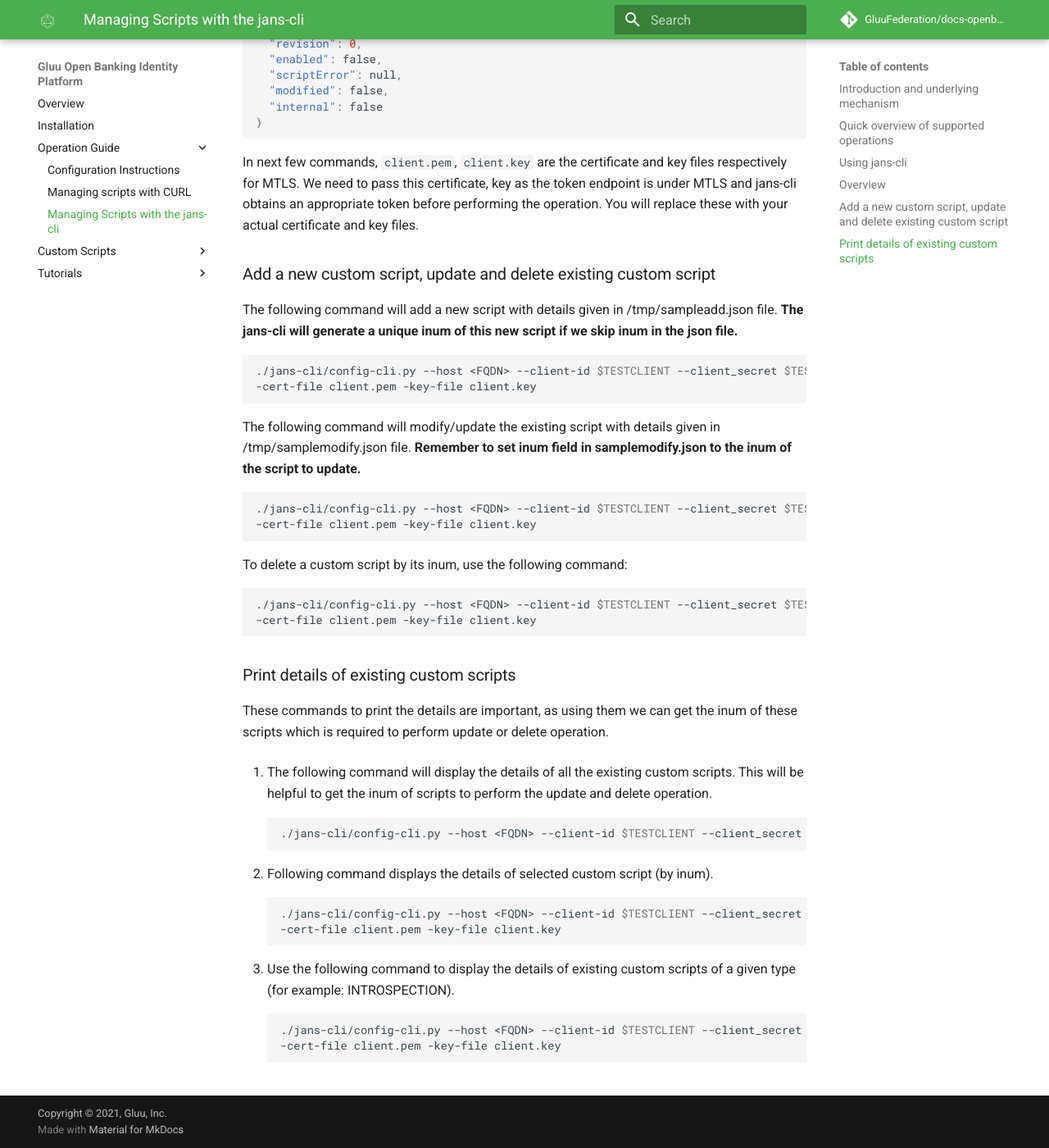
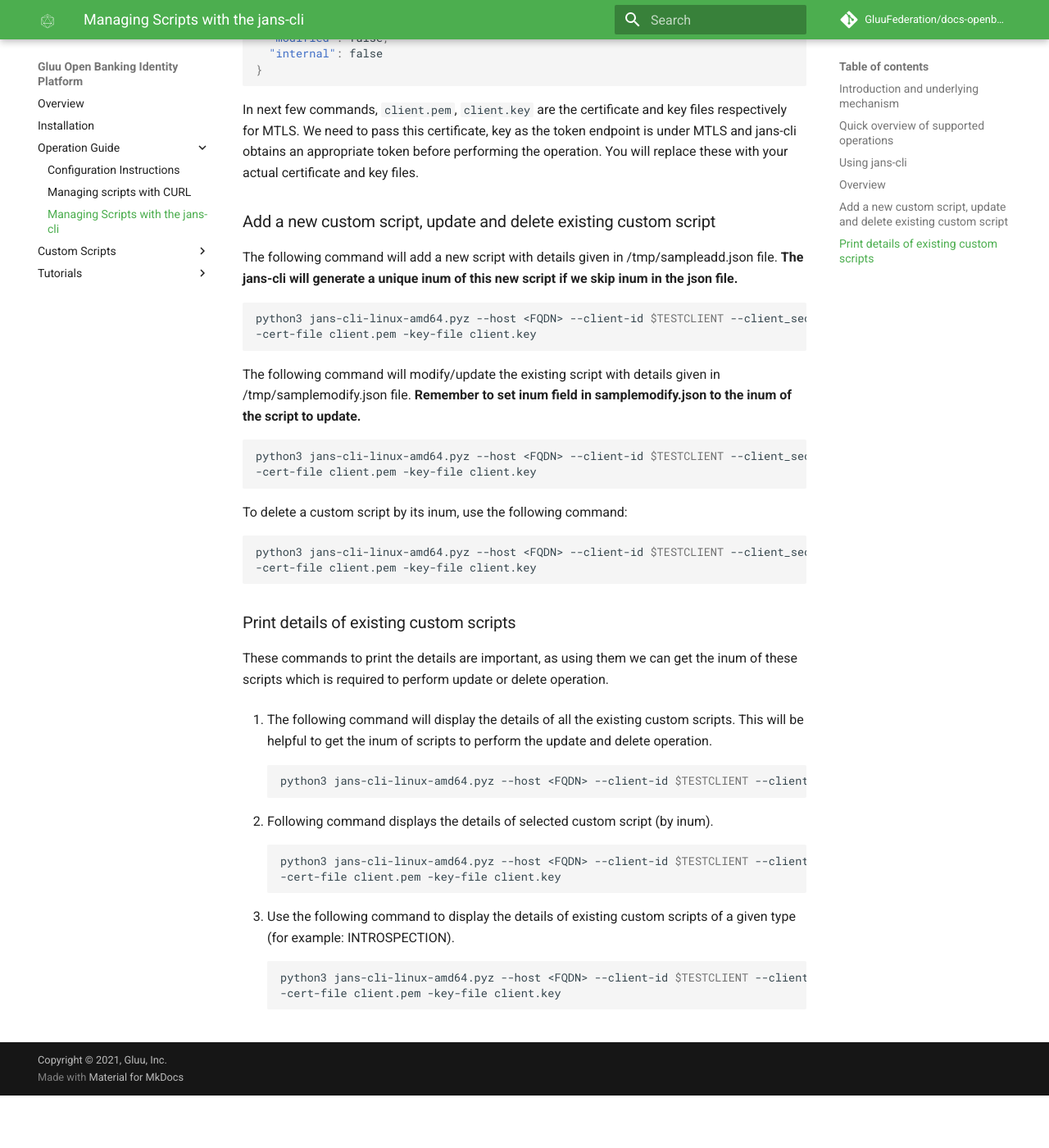
Before and after one commit to GluuFederation/docs-openbanking-prod, an MkDocs documentation site: the page built from docs/source/jans-cli.md, in a window 1280 px wide and 1400 px high, scrolled down 2588 px. Shown: the whole window at 82% size. Built offline with MkDocs 1.6.1 and Material for MkDocs 9.7.7, drawn with Linux system fonts in a browser that asks for light colours; comment, search, counter and statistics services are not loaded; after the commit the page ends 3924 px from its top, so only the background shows below that; some of the changed text lies outside the part shown.

````diff
--- a/docs/source/jans-cli.md
+++ b/docs/source/jans-cli.md
@@ -18,11 +18,7 @@ Jans-cli supports the following six operations on custom scripts:
 
 === "Cloud Native"
 
-    1.  Clone the [`jans-cli`](https://github.com/JanssenProject/jans-cli/) repo
-
-        ```
-        git clone https://github.com/JanssenProject/jans-cli.git
-        ```
+    1. Download [`jans-cli.pyz`](https://github.com/JanssenProject/jans-cli/releases). This package can be built [manually](https://github.com/JanssenProject/jans-cli#build-jans-clipyz-manually).
 
     1.  Get a client and its associated password. Here, we will use the client id and secret created for config-api.
 
@@ -34,7 +30,7 @@ Jans-cli supports the following six operations on custom scripts:
     1.  Run the jans-cli in interactive mode and try it out:
 
         ```bash
-        ./jans-cli/config-cli.py --host <FQDN> --client-id $TESTCLIENT --client_secret $TESTCLIENTSECRET --cert-file client.pem --key-file client.key
+        python3 jans-cli-linux-amd64.pyz --host <FQDN> --client-id $TESTCLIENT --client_secret $TESTCLIENTSECRET --cert-file client.pem --key-file client.key
         ```
 
 === "VM"
@@ -46,7 +42,7 @@ Jans-cli supports the following six operations on custom scripts:
 The post-config-scripts and put-config-scripts require various details about the scripts. The following command gives the basic schema of the custom scripts to pass to these operations.
 
 ```bash
-./jans-cli/config-cli.py --host <FQDN> --client-id $TESTCLIENT --client_secret $TESTCLIENTSECRET --schema /components/schemas/CustomScript
+python3 jans-cli-linux-amd64.pyz --host <FQDN> --client-id $TESTCLIENT --client_secret $TESTCLIENTSECRET --schema /components/schemas/CustomScript
 ```
 
 The output of the above command will be similar as:
@@ -119,21 +115,21 @@ In next few commands, `client.pem`, `client.key` are the certificate and key fil
 The following command will add a new script with details given in /tmp/sampleadd.json file. __The jans-cli will generate a unique inum of this new script if we skip inum in the json file.__
 
 ```bash
-./jans-cli/config-cli.py --host <FQDN> --client-id $TESTCLIENT --client_secret $TESTCLIENTSECRET --operation-id post-config-scripts --data /tmp/sampleadd.json \
+python3 jans-cli-linux-amd64.pyz --host <FQDN> --client-id $TESTCLIENT --client_secret $TESTCLIENTSECRET --operation-id post-config-scripts --data /tmp/sampleadd.json \
 -cert-file client.pem -key-file client.key
 ```
 
 The following command will modify/update the existing script with details given in /tmp/samplemodify.json file. __Remember to set inum field in samplemodify.json to the inum of the script to update.__
 
 ```bash
-./jans-cli/config-cli.py --host <FQDN> --client-id $TESTCLIENT --client_secret $TESTCLIENTSECRET --operation-id put-config-scripts --data /tmp/samplemodify.json \
+python3 jans-cli-linux-amd64.pyz --host <FQDN> --client-id $TESTCLIENT --client_secret $TESTCLIENTSECRET --operation-id put-config-scripts --data /tmp/samplemodify.json \
 -cert-file client.pem -key-file client.key
 ```
 
 To delete a custom script by its inum, use the following command:
 
 ```bash
-./jans-cli/config-cli.py --host <FQDN> --client-id $TESTCLIENT --client_secret $TESTCLIENTSECRET --operation-id delete-config-scripts-by-inum --url-suffix inum:HKM-TEST \
+python3 jans-cli-linux-amd64.pyz --host <FQDN> --client-id $TESTCLIENT --client_secret $TESTCLIENTSECRET --operation-id delete-config-scripts-by-inum --url-suffix inum:HKM-TEST \
 -cert-file client.pem -key-file client.key
 ```
 
@@ -144,19 +140,19 @@ These commands to print the details are important, as using them we can get the
 1.  The following command will display the details of all the existing custom scripts. This will be helpful to get the inum of scripts to perform the update and delete operation.
 
     ```bash
-    ./jans-cli/config-cli.py --host <FQDN> --client-id $TESTCLIENT --client_secret $TESTCLIENTSECRET --operation-id get-config-scripts -cert-file client.pem -key-file client.key
+    python3 jans-cli-linux-amd64.pyz --host <FQDN> --client-id $TESTCLIENT --client_secret $TESTCLIENTSECRET --operation-id get-config-scripts -cert-file client.pem -key-file client.key
     ```
 
 1.  Following command displays the details of selected custom script (by inum).
 
     ```bash
-    ./jans-cli/config-cli.py --host <FQDN> --client-id $TESTCLIENT --client_secret $TESTCLIENTSECRET --operation-id get-config-scripts-by-inum --url-suffix inum:_____  \
+    python3 jans-cli-linux-amd64.pyz --host <FQDN> --client-id $TESTCLIENT --client_secret $TESTCLIENTSECRET --operation-id get-config-scripts-by-inum --url-suffix inum:_____  \
     -cert-file client.pem -key-file client.key
     ```
 
 1.  Use the following command to display the details of existing custom scripts of a given type (for example: INTROSPECTION).
 
     ```bash
-    ./jans-cli/config-cli.py --host <FQDN> --client-id $TESTCLIENT --client_secret $TESTCLIENTSECRET --operation-id get-config-scripts-by-type --url-suffix type:INTROSPECTION \
+    python3 jans-cli-linux-amd64.pyz --host <FQDN> --client-id $TESTCLIENT --client_secret $TESTCLIENTSECRET --operation-id get-config-scripts-by-type --url-suffix type:INTROSPECTION \
     -cert-file client.pem -key-file client.key
     ```
````
Also changed, not shown: docs/source/configuration-instructions.md (+6 -6 lines), docs/source/install-cn.md (+4 -8 lines), docs/source/tutorials/cn-prod-tutorial.md (+2 -6 lines).
